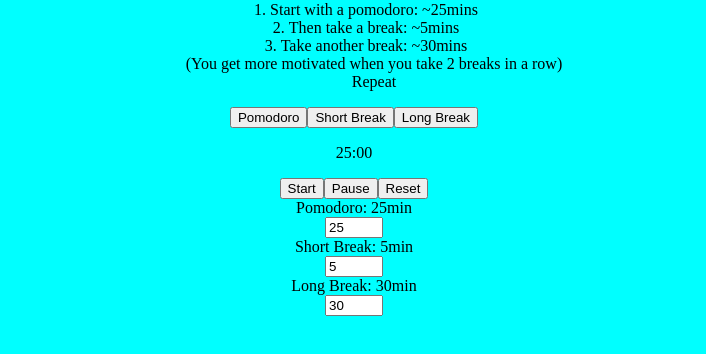
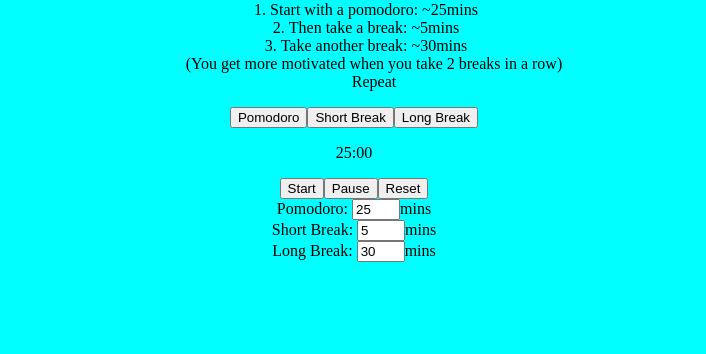
Before and after one commit to RedPho/doropomo, a website built with webpack: page dist/index.html in a window 1280 px wide. Both pictures are taken after a click on the button "Pomodoro". Shown: the part 108-462 px from the top of the page, without its empty margins (286-992 px from the left). Built offline with nearby package versions, Linux system fonts and the light colour scheme.

Commit message:
Make pomodoro short long logic

```diff
--- a/src/modules/pomodoro.js
+++ b/src/modules/pomodoro.js
@@ -29,9 +29,9 @@ function createPomodoroPage() {
                         <button id="reset">Reset</button>
                       </div>
                       <div class="input-container">
-                        <label for="pomodoro">Pomodoro: <span>25</span><span>min</span></label><input type="number" name="pomodoro" id="pomodoro" value="25">
-                        <label for="short">Short Break: <span>5</span><span>min</span></label><input type="number" name="short" id="short" value="5">
-                        <label for="long">Long Break: <span>30</span><span>min</span></label><input type="number" name="long" id="long" value="30">
+                        <label>Pomodoro: <input type="number" name="pomodoro" id="pomodoro" value="25"><span>mins</span></label>
+                        <label>Short Break: <input type="number" name="short" id="short" value="5"><span>mins</span></label>
+                        <label>Long Break: <input type="number" name="long" id="long" value="30"><span>mins</span></label>
                       </div>`;
   let startBtn = document.getElementById("start");
   startBtn.addEventListener("click", startTimer);
@@ -85,8 +85,9 @@ function startTimer(){
     secInterval = setInterval(() => {
       if (sec.innerText <= 0) {
         if(min.innerText <= 0) {
+            stopTimer()
             clearInterval(secInterval);
-
+            window.open("https://www.youtube.com/watch?v=dQw4w9WgXcQ", "_blank");
         }
         sec.innerText = 60;
       }
--- a/src/style.css
+++ b/src/style.css
@@ -14,7 +14,7 @@ body {
 }
 
 input {
-    width: 50px;
+    width: 3em;
 }
 
 #effectivity {
```
Also changed, not shown: dist/main.js.
